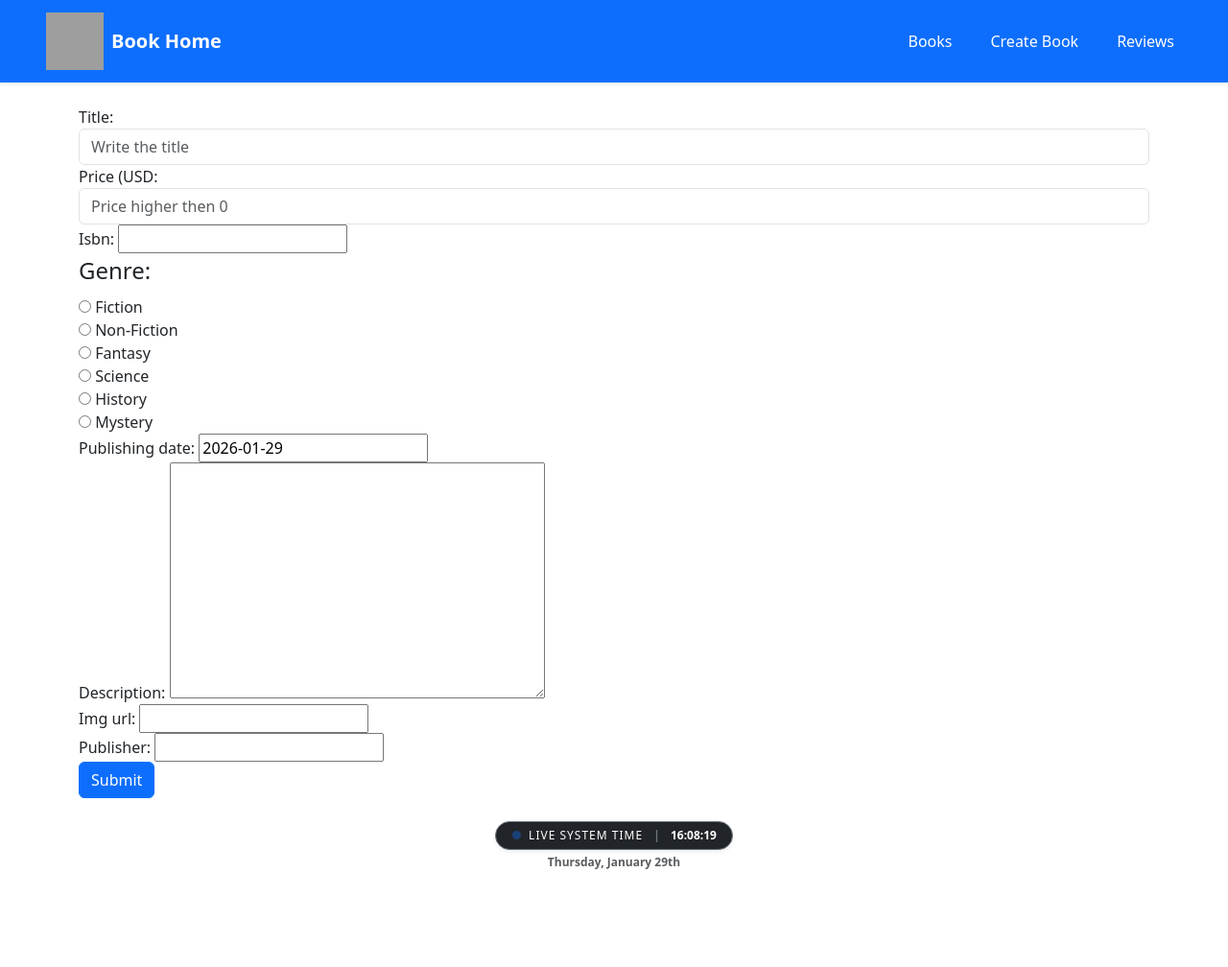
After one commit to johnyloco/django_exercise_templates, a Django app: page /books/create/ in a window 1280 px wide. The commit adds this page. Shown: the whole page at 96% size. Run offline with Django 5.2, Linux system fonts and the light colour scheme; some libraries are stand-ins or nearby versions; grey boxes are pictures that could not be loaded.

Commit message:
add forms to books and specially create a book

```diff
--- /dev/null
+++ b/books/forms.py
@@ -0,0 +1,48 @@
+from datetime import date
+
+from django import forms
+
+from books.models import Book
+
+
+class BookFormBasic(forms.Form):
+    title = forms.CharField(
+        max_length=255,
+        widget=forms.TextInput(attrs={'class': 'form-control', 'placeholder': 'Write the title'}),
+    )
+
+    price = forms.DecimalField(
+        max_digits=6,
+        decimal_places=2,
+        min_value=0,
+        label='Price (USD',
+        widget=forms.NumberInput(attrs={'class': 'form-control', 'step': '0.1', 'placeholder': 'Price higher then 0'}),
+
+
+    )
+
+    isbn = forms.CharField(
+        max_length=12,
+        min_length=3,
+    )
+
+    genre = forms.ChoiceField(
+        choices=Book.GenreChoices,
+        widget=forms.RadioSelect
+    )
+
+    publishing_date = forms.DateField(
+        initial=date.today(),
+    )
+
+    description = forms.CharField(
+        widget=forms.Textarea()
+    )
+
+    img_url = forms.URLField(
+
+    )
+
+    publisher = forms.CharField(
+        max_length=255,
+    )
--- a/books/urls.py
+++ b/books/urls.py
@@ -8,7 +8,9 @@ app_name = 'books'
 
 book_patterns = [
     path('', views.books_list, name='books_list'),
+    path('create/', views.book_create, name='book_create'),
     path('<slug:slug>/', views.book_details, name='book_details'),
+
 ]
 
 urlpatterns = [
--- a/books/views.py
+++ b/books/views.py
@@ -1,7 +1,8 @@
 from django.db.models import Avg
 from django.http import HttpResponse, HttpRequest
-from django.shortcuts import render, get_object_or_404
+from django.shortcuts import render, get_object_or_404, redirect
 
+from books.forms import BookFormBasic
 from books.models import Book
 
 def home(request: HttpRequest) -> HttpResponse:
@@ -39,3 +40,16 @@ def book_details(request: HttpRequest, slug: str) -> HttpResponse:
                }
 
     return render(request, 'books/book_details.html', context)
+
+def book_create(request: HttpRequest) -> HttpResponse:
+    form = BookFormBasic(request.POST or None)
+
+    if request.method == 'POST' and form.is_valid():
+        return redirect ('books:home')
+
+    context = {
+        "form" : form,
+
+    }
+
+    return render(request, 'books/book_create.html', context)
--- /dev/null
+++ b/templates/books/book_create.html
@@ -0,0 +1,8 @@
+{% extends 'common/base.html' %}
+{% block content %}
+    <form method="post">
+        {{ form }}
+        {% csrf_token %}
+        <button type="submit" class="btn btn-primary">Submit</button>
+    </form>
+{% endblock %}
--- a/templates/common/base.html
+++ b/templates/common/base.html
@@ -10,16 +10,19 @@
     <title>{% block title %} {{ page_title }} {% endblock %} </title>
 </head>
 <body>
-    <header class="navbar bg-primary navbar-dark">
-        <img class="ms-5" height="80" width="80" src="{% static 'logo.png' %}" alt="logo"/>
-        <div class="container">
-            <a class="navbar-brand" href="{% url 'books:home' %}">Book home</a>
-        </div>
-        <nav class="d-flex gap-3 ">
+    <header class="navbar navbar-expand-lg navbar-dark bg-primary shadow-sm">
+    <div class="container-fluid px-5">
+        <a class="navbar-brand d-flex align-items-center gap-2" href="{% url 'books:home' %}">
+            <img src="{% static 'logo.png' %}" alt="logo" height="60" width="60">
+            <span class="fw-bold">Book Home</span>
+        </a>
+
+        <nav class="navbar-nav ms-auto d-flex flex-row gap-4">
             <a class="nav-link text-white" href="{% url 'books:books_list' %}">Books</a>
-            <a class="nav-link text-white me-5" href="{% url 'reviews' %}">Reviews</a>
-
+            <a class="nav-link text-white" href="{% url 'books:book_create' %}">Create Book</a>
+            <a class="nav-link text-white" href="{% url 'reviews' %}">Reviews</a>
         </nav>
+    </div>
     </header>
 
     <main class="container my-4">
```
Also changed, not shown: common/forms.py (added), reviews/forms.py (added).
